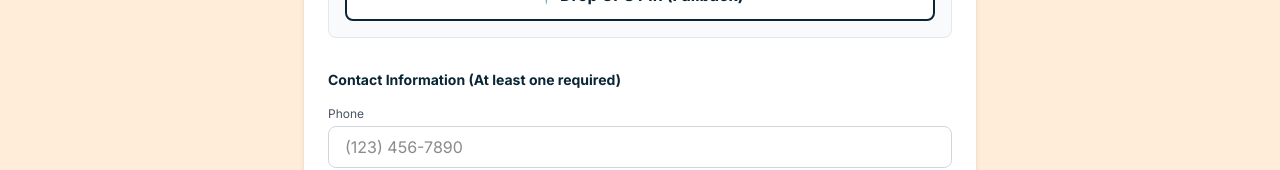
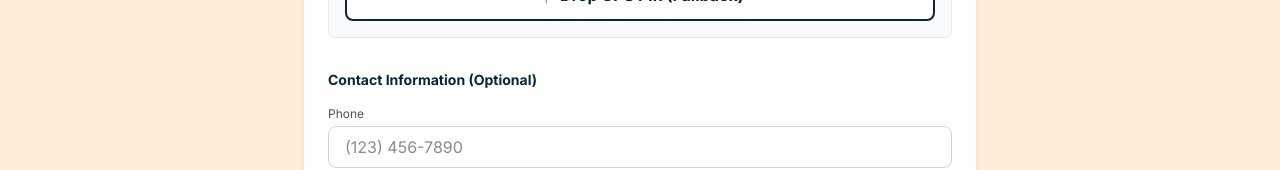
Before and after one commit to agath2/JumboFind, a Next.js app: page /reportitem in a window 1280 px wide. Shown: the part 955-1125 px from the top of the page. Built offline with nearby package versions, Linux system fonts and the light colour scheme.

Commit message:
I changed text (contact info "optional")

```diff
--- a/app/reportitem/page.tsx
+++ b/app/reportitem/page.tsx
@@ -252,7 +252,7 @@ const handleSubmit = async (e: React.FormEvent) => {
           </div>
 
           <div className="space-y-4 pt-2">
-            <label className="block text-sm font-bold text-dark-navy">Contact Information (At least one required)</label>
+            <label className="block text-sm font-bold text-dark-navy">Contact Information (Optional)</label>
             <div>
               <label className="block text-xs text-gray-600 mb-1">Phone</label>
               <input type="tel" value={formData.phone} onChange={(e) => setFormData({ ...formData, phone: e.target.value })} className="w-full px-4 py-2 border border-gray-300 rounded-lg focus:ring-2 focus:ring-dark-navy focus:border-transparent" placeholder="(123) 456-7890" />
```
